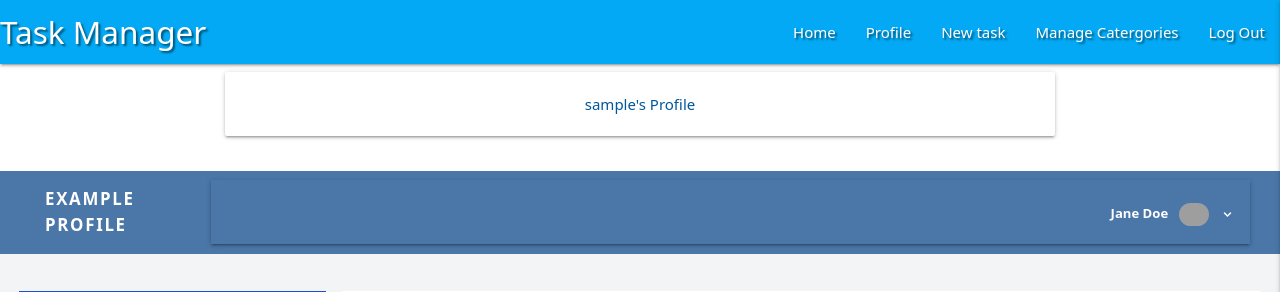
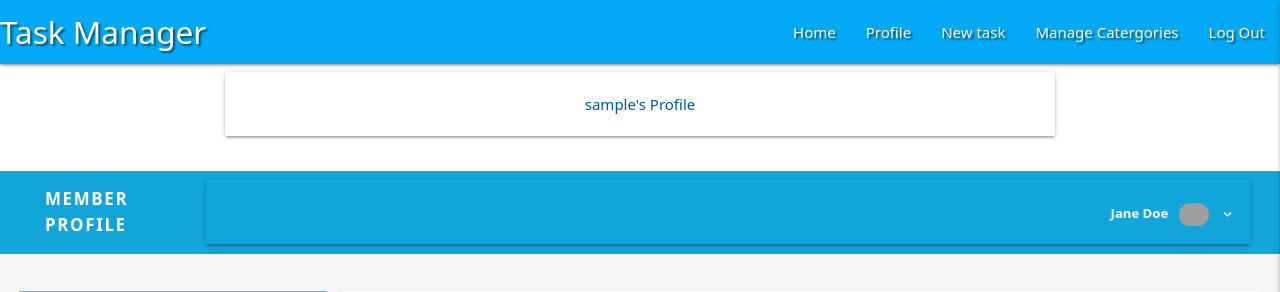
Before and after one commit to Peristratus/flask-task-manager-project, a Flask app: page /profile/1 in a window 1280 px wide. Shown: the top 292 px of the page. Run offline with Flask 2, Linux system fonts and the light colour scheme; the visitor is signed in with stand-in values (Sample User, id 1); a database or web service that is not in the repository returns one stand-in record (values such as "Sample title"); some libraries are stand-ins or nearby versions; grey boxes are pictures that could not be loaded.

Commit message:
styling the profile.html file

```diff
--- a/static/css/style.css
+++ b/static/css/style.css
@@ -10,7 +10,7 @@
 }
 
 :root {
-        --main-color: #4a76a8;
+        --main-color: #12A5DA;
     }
 
     .bg-main-color {
@@ -25,5 +25,5 @@
         border-color: var(--main-color);
     }
     nav{
-        background-color: #4a76a8;
+        background-color: #12A5DA;
     }
--- a/templates/profile.html
+++ b/templates/profile.html
@@ -1,6 +1,8 @@
 {% extends "base.html" %}
 {%  block content %}
 
+<link rel="stylesheet" href="https://cdnjs.cloudflare.com/ajax/libs/font-awesome/5.15.2/css/all.min.css"
+integrity="sha512-HK5fgLBL+xu6dm/Ii3z4xhlSUyZgTT9tuc/hSrtw6uzJOvgRr2a9jyxxT1ely+B+xFAmJKVSTbpM/CuL7qxO8w==" crossorigin="anonymous" type="text/css">
 <link rel="stylesheet" href="{{url_for('static', filename = 'css/style.css')}}" type="text/css">
 <link href="https://unpkg.com/tailwindcss@^1.0/dist/tailwind.min.css" rel="stylesheet">
 <script src="https://cdn.jsdelivr.net/gh/alpinejs/alpine@v2.x.x/dist/alpine.min.js" defer></script>
@@ -21,7 +23,7 @@
             class="flex flex-col max-w-screen-xl px-4 mx-auto md:items-center md:justify-between md:flex-row md:px-6 lg:px-8">
             <div class="p-4 flex flex-row items-center justify-between">
                 <a href="#"
-                    class="text-lg font-semibold tracking-widest uppercase rounded-lg focus:outline-none focus:shadow-outline">example
+                    class="text-lg font-semibold tracking-widest uppercase rounded-lg focus:outline-none focus:shadow-outline text-grey-200">Member
                     profile</a>
                 <button class="md:hidden rounded-lg focus:outline-none focus:shadow-outline" @click="open = !open">
                     <svg fill="currentColor" viewbox="0 0 20 20" class="w-6 h-6">
@@ -38,7 +40,7 @@
                 class="flex-col flex-grow pb-4 md:pb-0 hidden md:flex md:justify-end md:flex-row">
                 <div @click.away="open = false" class="relative" x-data="{ open: false }">
                     <button @click="open = !open"
-                        class="flex flex-row items-center space-x-2 w-full px-4 py-2 mt-2 text-sm font-semibold text-left bg-transparent hover:bg-blue-800 md:w-auto md:inline md:mt-0 md:ml-4 hover:bg-gray-200 focus:bg-blue-800 focus:outline-none focus:shadow-outline">
+                        class="flex flex-row items-center space-x-2 w-full px-4 py-2 mt-2 text-sm font-semibold text-left bg-transparent hover:bg-blue-500 md:w-auto md:inline md:mt-0 md:ml-4 hover:bg-gray-200 focus:bg-blue-500 focus:outline-none focus:shadow-outline">
                         <span>Jane Doe</span>
                         <img class="inline h-6 rounded-full"
                             src="http://creativeedtech.weebly.com/uploads/4/1/6/3/41634549/published/avatar.png?1487742111">
@@ -77,7 +79,7 @@
             <!-- Left Side -->
             <div class="w-full md:w-3/12 md:mx-2">
                 <!-- Profile Card -->
-                <div class="bg-white p-3 border-t-4 border-blue-700">
+                <div class="bg-white p-3 border-t-4 border-blue-400">
                     <div class="image overflow-hidden">
                         <img class="h-auto w-full mx-auto"
                             src="https://i2.wp.com/nofiredrills.com/wp-content/uploads/2016/10/myavatar.png?fit=400%2C400&ssl=1"
@@ -93,7 +95,7 @@
                         <li class="flex items-center py-3">
                             <span>Status</span>
                             <span class="ml-auto"><span
-                                    class="bg-blue-700 py-1 px-2 rounded text-white text-sm">Active</span></span>
+                                    class="bg-blue-500 py-1 px-2 rounded text-white text-sm">Active</span></span>
                         </li>
                         <li class="flex items-center py-3">
                             <span>Member since</span>
@@ -194,7 +196,7 @@
                         </div>
                     </div>
                     <button
-                        class="block w-full text-blue-800 text-sm font-semibold rounded-lg hover:bg-gray-100 focus:outline-none focus:shadow-outline focus:bg-gray-100 hover:shadow-xs p-3 my-4">Show
+                        class="block w-full text-blue-400 text-sm font-semibold rounded-lg hover:bg-gray-100 focus:outline-none focus:shadow-outline focus:bg-gray-100 hover:shadow-xs p-3 my-4">Show
                         Full Information</button>
                 </div>
                 <!-- End of about section -->
```
